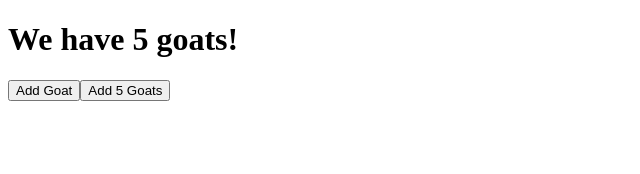
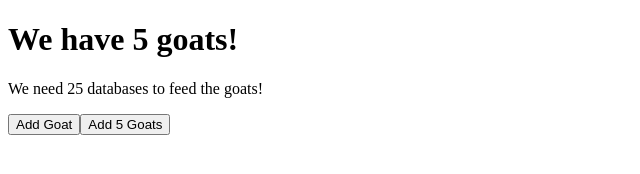
Before and after one commit to braydenhouston/vue-101-with-goats, a plain HTML site: page index.html in a window 1280 px wide. Shown: the whole page, without its empty margins (0-640 px from the left). Drawn offline with nearby package versions, Linux system fonts and the light colour scheme.

Commit message:
Feed some goats with computed

```diff
--- a/index.html
+++ b/index.html
@@ -10,6 +10,9 @@
 
     <div id="app">
         <h1>We have {{ goatCount }} goats!</h1>
+        <p>
+            We need {{ dailyFoodRequirments }} databases to feed the goats!
+        </p>
         <div>
             <button
                 class="itsabustton"
--- a/index.js
+++ b/index.js
@@ -2,6 +2,11 @@ const app = Vue.createApp({
     data() {
         return {
             goatCount: 5
+        }
+    },
+    computed: {
+        dailyFoodRequirments() {
+            return this.goatCount * 5
         }
     },
     methods: {
```
